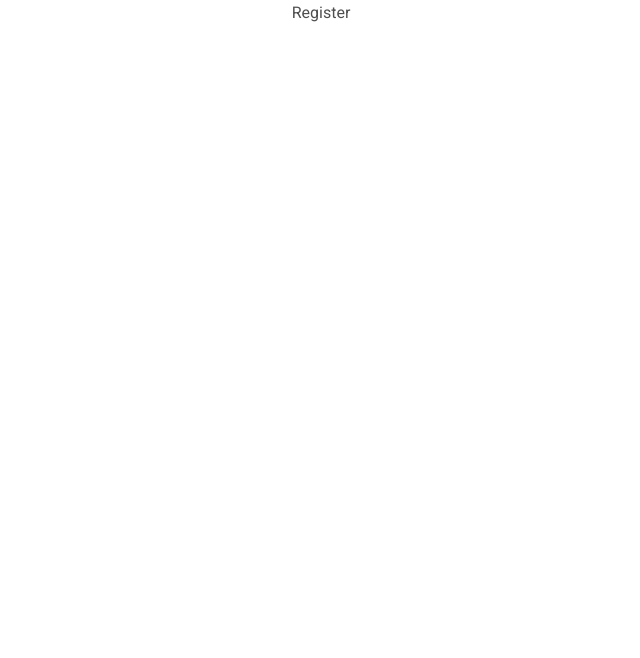
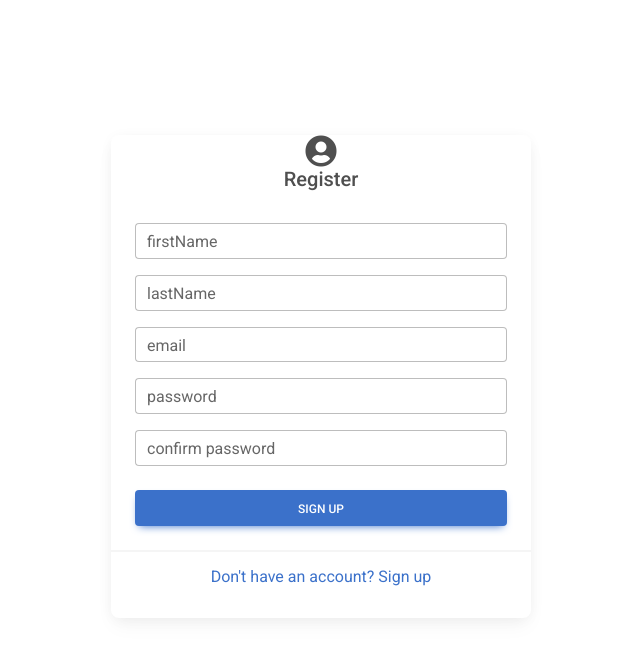
Before and after one commit to ndikumanaisaie/Tour, a React (Create React App) app in the folder client/: page /register in a window 1280 px wide. Shown: the top 658 px of the page, without its empty margins (319-959 px from the left). Built offline with nearby package versions, Linux system fonts and the light colour scheme.

Commit message:
Implementing register component

```diff
--- a/client/package.json
+++ b/client/package.json
@@ -25,7 +25,7 @@
     "react-redux": "^8.0.2",
     "react-router-dom": "^6.3.0",
     "react-scripts": "3.4.1",
-    "react-toastify": "^9.0.8"
+    "react-toastify": "^8.1.0"
   },
   "devDependencies": {
     "@babel/core": "^7.19.0",
--- a/client/src/App.js
+++ b/client/src/App.js
@@ -3,7 +3,8 @@
 import { useDispatch, useSelector } from 'react-redux';
 // import { ToastContainer } from 'react-toastify';
 import { BrowserRouter, Routes, Route } from 'react-router-dom';
-
+import { ToastContainer } from "react-toastify";
+import "react-toastify/dist/ReactToastify.css";
 
 import './app.css'
 import Home from './pages/Home';
@@ -19,6 +20,7 @@
 
 	return (
 		<div className='app'>
+			<ToastContainer />
 				<Routes>
 					<Route path='/' element={ <Home />} />
 					<Route path='/login' element={ <Login />} />
--- a/client/src/features/authSlice.js
+++ b/client/src/features/authSlice.js
@@ -1,10 +1,12 @@
 import { createSlice, createAsyncThunk } from "@reduxjs/toolkit";
 import * as api from '../api';
 
-export const login = createAsyncThunk('auth/login', async({formValue, navigate}, {rejectWithValue}) => {
+export const login = createAsyncThunk('auth/login', async({formValue, navigate, toast}, {rejectWithValue}) => {
   try {
     const response = await api.signIn(formValue);
+    toast.success('Login Successfully!');
     navigate('/');
+    console.log(response.data);
     return response.data;
   } catch (error) {
     return rejectWithValue(error.response.data);
--- a/client/src/pages/Login.jsx
+++ b/client/src/pages/Login.jsx
@@ -11,6 +11,8 @@
 } from 'mdb-react-ui-kit';
 import { Link, useNavigate } from 'react-router-dom';
 import { useDispatch, useSelector } from 'react-redux';
+import { toast } from "react-toastify";
+
 import { login } from '../features/authSlice';
 
 const initialState = {
@@ -26,11 +28,15 @@
   const dispatch = useDispatch();
   const navigate = useNavigate();
 
+  useEffect(() => {
+    error && toast.error(error);
+  }, [error]);
+
   const handleSubmit = (e) => {
     e.preventDefault();
 
     if (email && password) {
-      dispatch(login({formValue, navigate}))
+      dispatch(login({formValue, navigate, toast}))
     }
   };
   const onInputChange = (e) => {
@@ -77,6 +83,16 @@
             </div>
             <div className='col-12'>
               <MDBBtn style={{ width: '100%'}} className='mt-2'>
+                {
+                  isLoading && (
+                    <MDBSpinner
+                      size='small'
+                      role='status'
+                      tag='span'
+                      className='me-2'
+                    />
+                  )
+                }
                 Login
               </MDBBtn>
             </div>
--- a/client/src/pages/Register.jsx
+++ b/client/src/pages/Register.jsx
@@ -1,9 +1,147 @@
-import React from 'react'
+import React, { useState, useEffect } from 'react';
+import {
+  MDBCard,
+  MDBCardBody,
+  MDBInput,
+  MDBCardFooter,
+  MDBValidation,
+  MDBBtn,
+  MDBIcon,
+  MDBSpinner,
+} from 'mdb-react-ui-kit';
+import { Link, useNavigate } from 'react-router-dom';
+import { useDispatch, useSelector } from 'react-redux';
+import { toast } from "react-toastify";
 
+import { login } from '../features/authSlice';
+
+const initialState = {
+  firstName: '',
+  lastName: '',
+  email: '',
+  password: '',
+  confirmPassword: '',
+}
 const Register = () => {
+  const [formValue, setFormValue] = useState(initialState);
+  const { firstName, lastName, email, password, confirmPassword } = formValue;
+
+  const { isLoading, error } = useSelector((state) => ({...state.auth}));
+
+  const dispatch = useDispatch();
+  const navigate = useNavigate();
+
+  useEffect(() => {
+    error && toast.error(error);
+  }, [error]);
+
+  const handleSubmit = (e) => {
+    e.preventDefault();
+
+    if (email && password) {
+      dispatch(login({formValue, navigate, toast}))
+    }
+  };
+  const onInputChange = (e) => {
+    let { name, value } = e.target;
+    setFormValue({...formValue, [name]: value });
+  };
+
   return (
-    <div>Register</div>
+    <div
+      style={{
+        margin: 'auto',
+        padding: '15px',
+        maxWidth: '450px',
+        alignContent: 'center',
+        marginTop: '120px',
+      }}
+    >
+      <MDBCard>
+        <MDBIcon fas icon='user-circle' className='fa-2x'/>
+        <h5>Register</h5>
+        <MDBCardBody>
+          <MDBValidation onSubmit={handleSubmit} noValidate className='row g-3'>
+            <div className='col-md-12'>
+              <MDBInput
+                label='firstName'
+                type='firstName'
+                value={firstName}
+                onChange={onInputChange}
+                name='firstName'
+                required
+                validation="Please provide your first name"
+              />
+            </div>
+            <div className='col-md-12'>
+              <MDBInput
+                label='lastName'
+                type='lastName'
+                value={lastName}
+                onChange={onInputChange}
+                name='lastName'
+                required
+                validation="Please provide your lastName"
+              />
+            </div>
+            <div className='col-md-12'>
+              <MDBInput
+                label='email'
+                type='email'
+                value={email}
+                onChange={onInputChange}
+                name='email'
+                required
+                validation="Please provide your email"
+              />
+            </div>
+            <div className='col-md-12'>
+              <MDBInput
+                label='password'
+                type='password'
+                value={password}
+                onChange={onInputChange}
+                name='password'
+                required
+                validation="Please provide your password"
+              />
+            </div>
+            <div className='col-md-12'>
+              <MDBInput
+                label='confirm password'
+                type='password'
+                value={confirmPassword}
+                onChange={onInputChange}
+                name='password'
+                required
+                validation="Please provide confirm your password"
+              />
+            </div>
+            <div className='col-12'>
+              <MDBBtn style={{ width: '100%'}} className='mt-2'>
+                {
+                  isLoading && (
+                    <MDBSpinner
+                      size='small'
+                      role='status'
+                      tag='span'
+                      className='me-2'
+                    />
+                  )
+                }
+                Sign Up
+              </MDBBtn>
+            </div>
+          </MDBValidation>
+        </MDBCardBody>
+        <MDBCardFooter>
+          <Link to='/Register'>
+            <p>Don't have an account? Sign up</p>
+          </Link>
+        </MDBCardFooter>
+      </MDBCard>
+    </div>
   )
 }
 
-export default Register
+export default Register;
```
Also changed, not shown: 2 other files (tests, documents, lock files or other folders).
